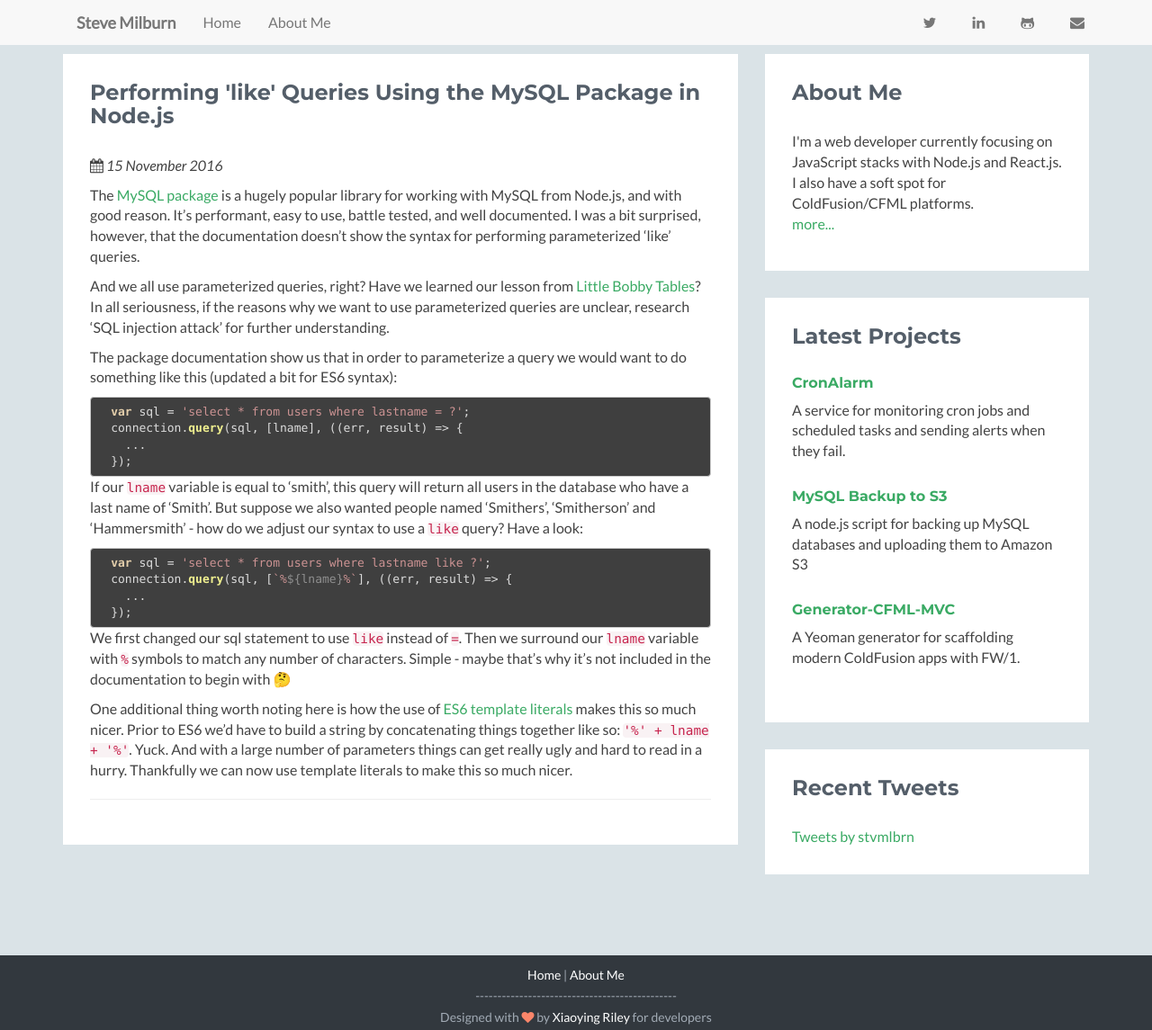
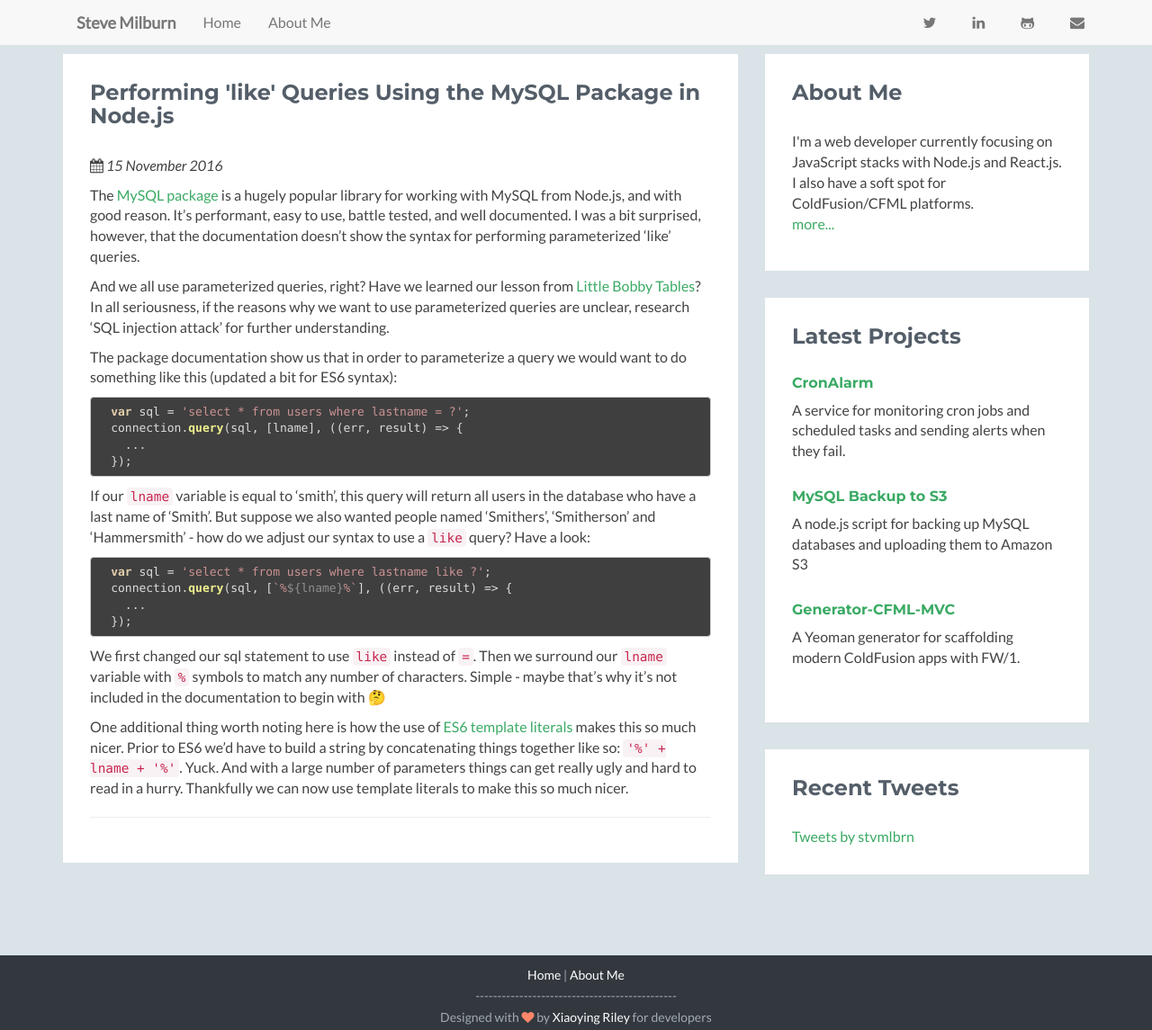
Before and after one commit to stvmlbrn/stvmlbrn.github.io, a Jekyll site: the page built from _posts/2016-11-15-like-parameters-using-mysql-package-in-node.md, in a window 1280 px wide and 1145 px high. Shown: the whole window at 90% size. Built offline with Jekyll 4.4.1, drawn with Linux system fonts in a browser that asks for light colours; nearby versions of some CDN libraries; comment, search, counter and statistics services are not loaded.

Commit message:
removed pre, code style

```diff
--- a/css/styles.css
+++ b/css/styles.css
@@ -11,10 +11,6 @@
 /**
  * Reset some basic elements
  */
-pre, code {
-  margin: 0;
-  padding: 0;
-}
 
 body {
   font-family: 'Lato', arial, sans-serif;
```
Also changed, not shown: _posts/2016-12-1-search-and-split-pdf-files-with-node.md (renamed from _drafts/search-and-split-pdf-with-node.md).
